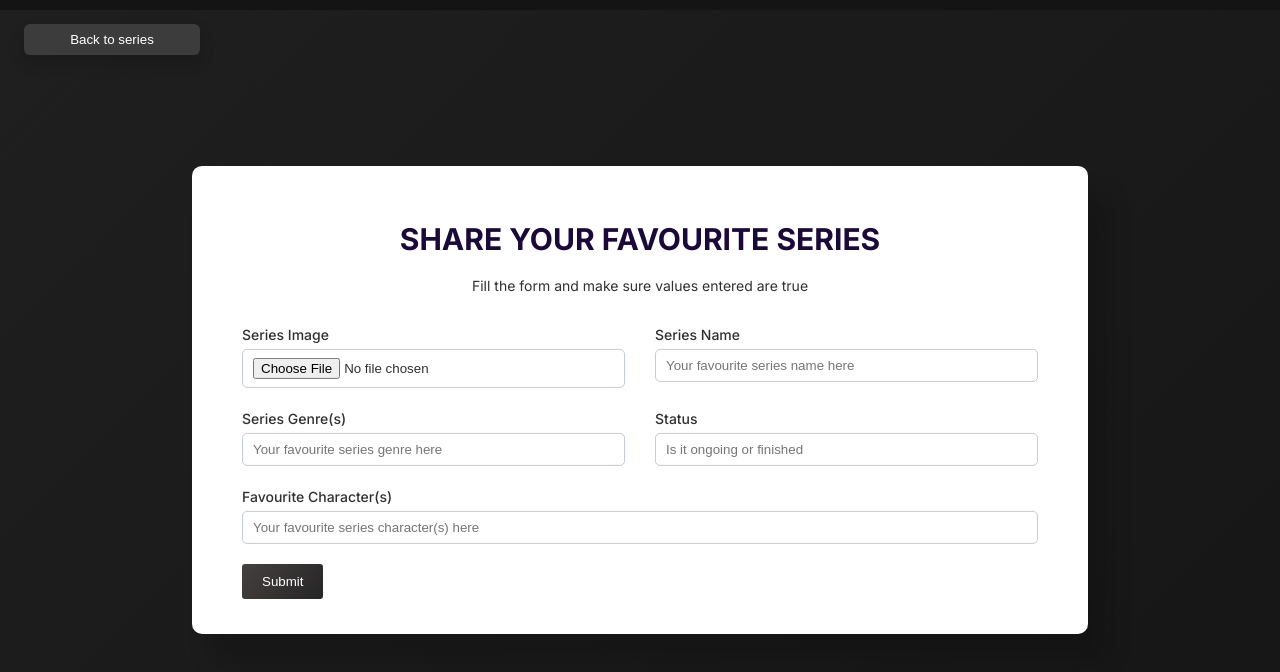
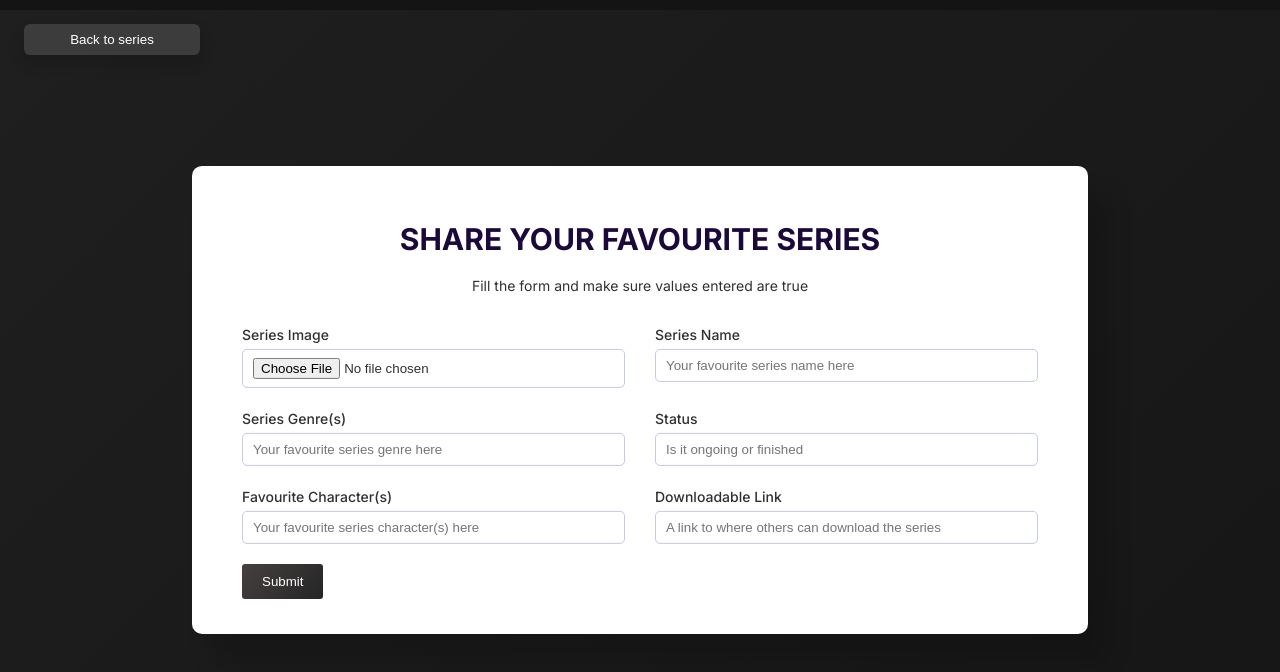
Before and after one commit to Tad-z/seriesApp, a Next.js app: page /addSeries in a window 1280 px wide. Shown: the top 672 px of the page. Built offline with nearby package versions, Linux system fonts and the light colour scheme.

Commit message:
add-link

```diff
--- a/pages/addSeries.js
+++ b/pages/addSeries.js
@@ -130,6 +130,18 @@ export default function AddSeries() {
                 placeholder="Your favourite series character(s) here"
               ></input>
             </div>
+            <div className={styles.column}>
+              <label className={styles.label} htmlFor="Link">
+                Downloadable Link
+              </label>
+              <input
+                {...register("Link", { required: true })}
+                className={styles.input}
+                type="text"
+                id="Link"
+                placeholder="A link to where others can download the series"
+              ></input>
+            </div>
           </div>
           <button type="submit" className={styles.button}>
             Submit
```
Also changed, not shown: pages/index.js (+7 -21 lines).
